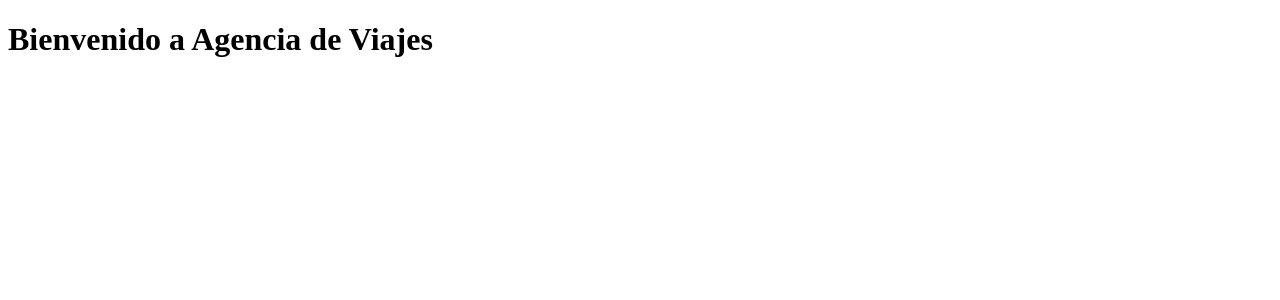
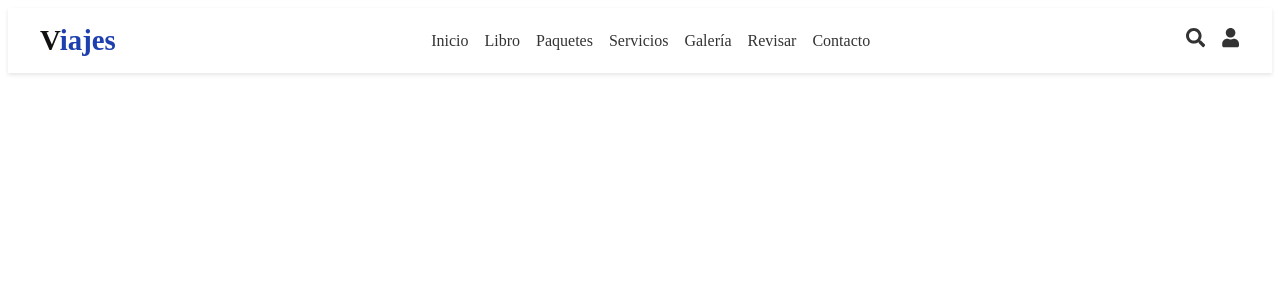
Before and after one commit to Josetamara12/Agencia-de-Viajes, a Next.js app: page / in a window 1280 px wide. Shown: the top 300 px of the page. Built offline with nearby package versions, Linux system fonts and the light colour scheme.

Commit message:
feat: se crea componente Navbar responsive

```diff
--- a/src/app/page.tsx
+++ b/src/app/page.tsx
@@ -1,8 +1,12 @@
 // src/app/page.tsx
+
+import Navbar from "@/components/Navbar";
+
 export default function HomePage() {
   return (
-    <main className="p-8">
-      <h1 className="text-3xl font-bold">Bienvenido a Agencia de Viajes</h1>
+    <main>
+      <Navbar />
+      <main className="pt-[80px]"></main>
     </main>
   );
 }
--- a/src/components/Navbar.tsx
+++ b/src/components/Navbar.tsx
@@ -1 +1,47 @@
-// navegación superior con links, íconos, buscador y login.
+import React from 'react';
+import '../styles/Navbar.css';
+import { FaBars, FaSearch, FaUser } from 'react-icons/fa';
+
+const Navbar = () => {
+  return (
+    <header className="navbar">
+      <section className="container_header">
+
+        {/* Ícono hamburguesa (solo para vista mobile, lógica pendiente) */}
+        <i className="btn_menu"><FaBars /></i>
+
+        {/* Logo principal */}
+        <a href="#" className="logo"><span>V</span>iajes</a>
+
+        {/* Menú de navegación */}
+        <nav className="navbar_links">
+          <a href="#home">Inicio</a>
+          <a href="#book">Libro</a>
+          <a href="#packages">Paquetes</a>
+          <a href="#services">Servicios</a>
+          <a href="#gallery">Galería</a>
+          <a href="#review">Revisar</a>
+          <a href="#contact">Contacto</a>
+        </nav>
+
+        {/* Logo alternativo solo para mobile */}
+        <a href="#" className="midium"><span>T</span>ravel</a>
+
+        {/* Íconos de búsqueda y usuario */}
+        <div className="icons">
+          <a href="#"><FaSearch /></a>
+          <a href="#"><FaUser /></a>
+        </div>
+
+        {/* Caja de búsqueda */}
+        <div className="search">
+          <input type="search" placeholder="Busca aquí..." />
+          <label className="search-icon"><FaSearch /></label>
+        </div>
+
+      </section>
+    </header>
+  );
+};
+
+export default Navbar;
--- /dev/null
+++ b/src/styles/Navbar.css
@@ -0,0 +1,96 @@
+.navbar {
+  background-color: #fff;
+  box-shadow: 0 2px 4px rgba(0,0,0,0.1);
+  position: sticky;
+  top: 0;
+  z-index: 10;
+}
+
+.container_header {
+  max-width: 1200px;
+  margin: auto;
+  padding: 1rem 2rem;
+  display: flex;
+  align-items: center;
+  justify-content: space-between;
+  flex-wrap: wrap;
+}
+
+.logo {
+  font-size: 1.8rem;
+  font-weight: bold;
+  color: #1e40af;
+  text-decoration: none;
+}
+
+.logo span {
+  color: #111;
+}
+
+.navbar_links a {
+  margin-left: 1rem;
+  text-decoration: none;
+  color: #333;
+  font-weight: 500;
+}
+
+.navbar_links a:hover {
+  color: #1e40af;
+}
+
+.icons a {
+  margin-left: 1rem;
+  font-size: 1.2rem;
+  color: #333;
+}
+
+.search {
+  display: none;
+  position: relative;
+}
+
+.search input {
+  padding: 0.4rem 1rem;
+  border: 1px solid #ccc;
+  border-radius: 4px;
+}
+
+.search-icon {
+  position: absolute;
+  right: 10px;
+  top: 50%;
+  transform: translateY(-50%);
+  color: #888;
+}
+
+.btn_menu {
+  display: none;
+  font-size: 1.5rem;
+  cursor: pointer;
+}
+
+.midium {
+  display: none;
+  font-weight: bold;
+  font-size: 1.6rem;
+  text-decoration: none;
+  color: #1e40af;
+}
+
+@media (max-width: 768px) {
+  .navbar_links {
+    display: none;
+  }
+
+  .btn_menu {
+    display: block;
+  }
+
+  .logo {
+    display: none;
+  }
+
+  .midium {
+    display: block;
+  }
+}
```
